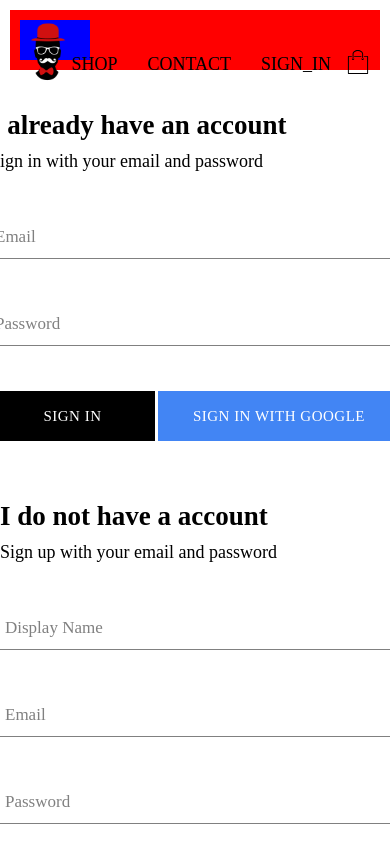
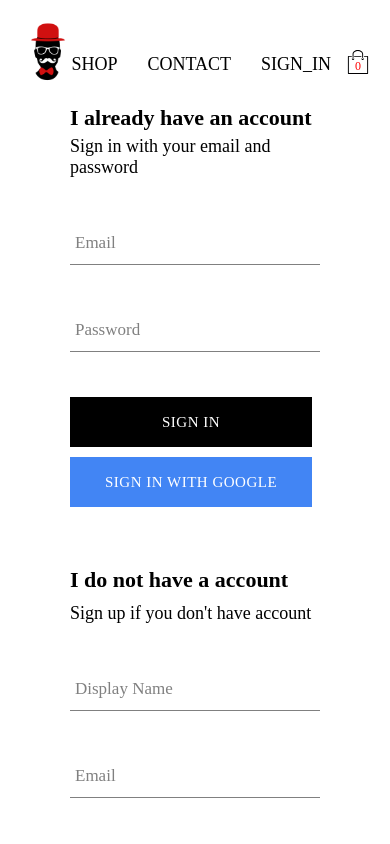
Before and after one commit to IbrahimTarabay/style88-with-styled-components, a React (Create React App) app in the folder client/: page /signin in a window 390 px wide. Shown: the top 844 px of the page. Built offline with nearby package versions, Linux system fonts and the light colour scheme; no server answers; a web font is replaced by a local one.

Commit message:
make all application responsive

```diff
--- a/client/src/components/checkout-item/checkout-item.styles.jsx
+++ b/client/src/components/checkout-item/checkout-item.styles.jsx
@@ -5,12 +5,12 @@ export const CheckoutItemContainer = styled.div`
   display: flex;
   min-height: 100px;
   border-bottom: 1px solid darkgrey;
-  padding: 15px 0;
+  padding: 15px 0px;
   font-size: 20px;
   align-items: center;
 
   @media screen and (max-width: 800px){
-    font-size: 18px;
+    font-size: 13px;
   }
 `;
 
@@ -29,6 +29,12 @@ export const TextContainer = styled.span`
 
   @media screen and (max-width: 800px){
     width: 22%;
+    font-size:15px;
+  }
+
+  @media screen and (max-width: 370px){
+    width: 22%;
+    font-size:11px;
   }
 `;
 
--- a/client/src/components/custom-button/custom-button.styles.jsx
+++ b/client/src/components/custom-button/custom-button.styles.jsx
@@ -55,4 +55,8 @@ export const CustomButtonContainer = styled.button`
   display: flex;
   justify-content: center;
   ${getButtonStyles}
+
+  @media screen and (max-width: 350px){
+    font-size: 12px;
+  }
 `;
--- a/client/src/components/header/header.styles.jsx
+++ b/client/src/components/header/header.styles.jsx
@@ -7,7 +7,6 @@ export const HeaderContainer = styled.div`
   display: flex;
   justify-content: space-between;
   margin-bottom: 25px;
-  background-color: red;
 
   @media screen and (max-width: 800px){
     height: 60px;
@@ -18,9 +17,7 @@ export const HeaderContainer = styled.div`
 
 export const LogoContainer = styled(Link)`
   height: 100%;
-  background-color: blue;
-  width: 70px;
-
+  width: 50px;
 
   @media screen and (max-width: 800px){
     .logo {
@@ -52,6 +49,9 @@ export const OptionsContainer = styled.div`
     width: 80%;
     margin-top: 30px;
   }
+  @media screen and (max-width: 350px){
+    margin-left: 20px;
+  }
 `;
 
 export const OptionLink = styled(Link)`
--- a/client/src/components/menu-item/menu-item.styles.jsx
+++ b/client/src/components/menu-item/menu-item.styles.jsx
@@ -56,6 +56,10 @@ export const ContentContainer = styled.div`
   background-color: white;
   opacity: 0.7;
   position: absolute;
+
+  @media screen and (max-width: 350px){
+    width: 110px;
+  }
 `;
 
 export const ContentTitle = styled.span`
@@ -63,9 +67,17 @@ export const ContentTitle = styled.span`
   margin-bottom: 6px;
   font-size: 22px;
   color: #4a4a4a;
+
+  @media screen and (max-width: 350px){
+    font-size: 18px;
+  }
 `;
 
 export const ContentSubtitle = styled.span`
   font-weight: lighter;
   font-size: 16px;
+
+  @media screen and (max-width: 350px){
+    font-size: 12px;
+  }
 `;
--- a/client/src/components/sign-in/sign-in.styles.jsx
+++ b/client/src/components/sign-in/sign-in.styles.jsx
@@ -4,13 +4,27 @@ export const SignInContainer = styled.div`
   width: 410px;
   display: flex;
   flex-direction: column;
+
+  @media screen and (max-width: 800px) {
+    width: 250px;
+  }
 `;
 
 export const SignInTitle = styled.h2`
   margin: 10px 0;
+
+  @media screen and (max-width: 800px) {
+    margin: 5px 0;
+    font-size: 22px;
+  }
 `;
 
 export const ButtonsBarContainer = styled.div`
   display: flex;
   justify-content: space-between;
+
+  @media screen and (max-width: 800px) {
+    display: grid;
+    grid-gap: 10px
+  }
 `;
--- a/client/src/components/sign-up/sign-up.jsx
+++ b/client/src/components/sign-up/sign-up.jsx
@@ -42,7 +42,7 @@ class SignUp extends React.Component{
     return(
       <SignUpContainer>
         <SignUpTitle>I do not have a account</SignUpTitle>
-        <span>Sign up with your email and password</span>
+        <span>Sign up if you don't have account</span>
         <form onSubmit={this.handleSubmit}>
           <FormInput
             type='text'
--- a/client/src/components/sign-up/sign-up.styles.jsx
+++ b/client/src/components/sign-up/sign-up.styles.jsx
@@ -4,8 +4,16 @@ export const SignUpContainer = styled.div`
   display: flex;
   flex-direction: column;
   width: 390px;
+
+  @media screen and (max-width: 800px) {
+    width: 250px;
+  }
 `;
 
 export const SignUpTitle = styled.h2`
   margin: 10px 0px;
+
+  @media screen and (max-width: 800px) {
+    font-size: 22px;
+  }
 `;
--- a/client/src/pages/checkout/checkout.styles.jsx
+++ b/client/src/pages/checkout/checkout.styles.jsx
@@ -11,6 +11,7 @@ export const CheckoutPageContainer = styled.div`
     margin-left: auto;
     margin-top: 50px;
   }
+
   @media screen and (max-width: 800px) {
     width: 90%;
   }
@@ -22,6 +23,10 @@ export const CheckoutHeaderContainer = styled.div`
   display: flex;
   justify-content: space-between;
   border-bottom: 1px solid darkgrey;
+
+  @media screen and (max-width: 370px){
+    margin-left:10px;
+  }
 `;
 
 export const HeaderBlockContainer = styled.div`
@@ -30,11 +35,23 @@ export const HeaderBlockContainer = styled.div`
   &:last-child {
     width: 8%;
   }
+
   @media screen and (max-width: 800px) {
-    width: 22%
+    width: 22%;
+    font-size: 14px;
+
     &:last-child {
       width: 12%;
     }
+
+  @media screen and (max-width: 370px) {
+      width: 22%;
+      font-size: 12px;
+      margin-right:10px;
+
+      &:last-child {
+        width: 12%;
+   }
   }
 `;
 
@@ -42,6 +59,10 @@ export const TotalContainer = styled.div`
   margin-top: 30px;
   margin-left: auto;
   font-size: 36px;
+
+  @media screen and (max-width: 370px){
+    font-size: 25px;
+  }
 `;
 
 export const WarningContainer = styled.div`
@@ -49,4 +70,8 @@ export const WarningContainer = styled.div`
   margin-top: 40px;
   font-size: 24px;
   color: red;
+
+  @media screen and (max-width: 370px){
+     font-size: 18px;
+  }
 `;
--- a/client/src/pages/sign-in-and-sign-up/sign-in-and-sign-up.styles.jsx
+++ b/client/src/pages/sign-in-and-sign-up/sign-in-and-sign-up.styles.jsx
@@ -5,9 +5,11 @@ export const SignInAndSignUpContainer = styled.div`
   display: flex;
   justify-content: space-between;
   margin: 30px auto;
+
   @media screen and (max-width: 800px) {
+    display: grid;
     flex-direction: column;
-    width: unset;
+    width: 250px;
     align-items: center;
     > *:first-child {
       margin-bottom: 50px;
```
